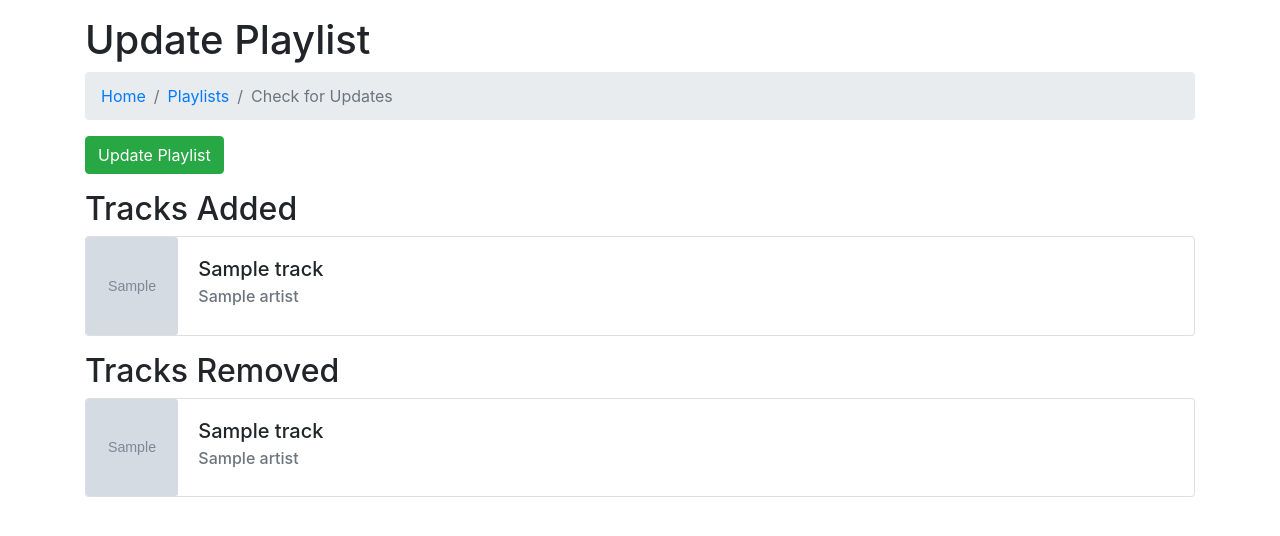
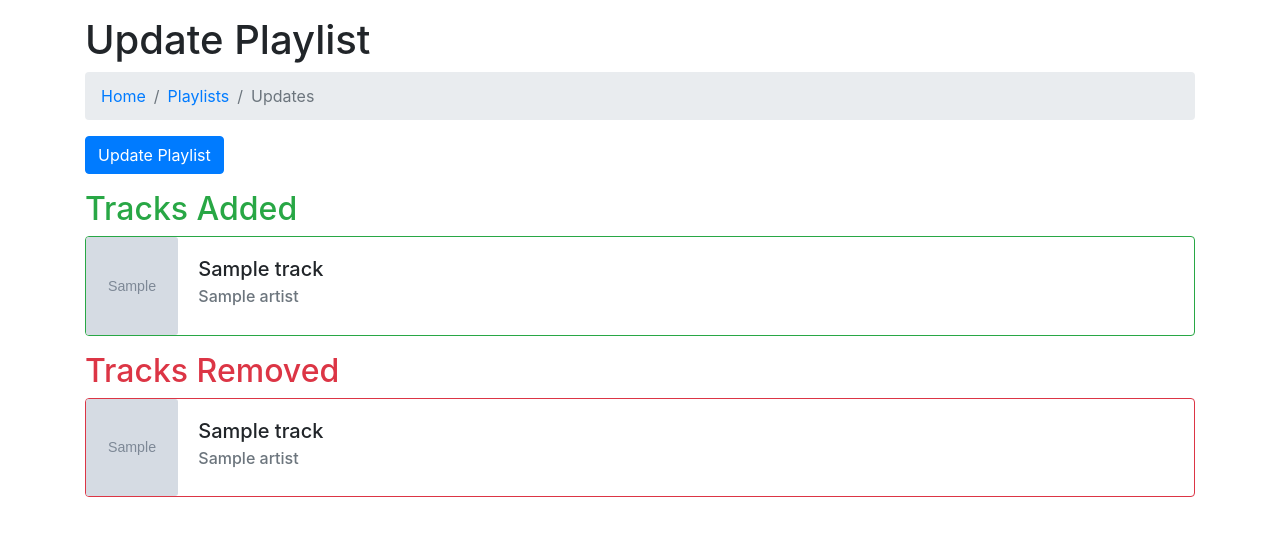
Before and after one commit to alexherdzik/spotify, a Flask app: template templates/check_playlist.html in a window 1280 px wide. Shown: the top 536 px of the page. Run offline with Flask 2, Linux system fonts and the light colour scheme; the template is opened without the code that fills it: most values are stand-ins (such as "Sample title", 1, 10 or a date in 2020); grey boxes marked "Sample" are stand-in pictures; some libraries are stand-ins or nearby versions.

Commit message:
Update playlist
Functionality for playlists to be updated has been added. Minor style tweaks.

```diff
--- a/app.py
+++ b/app.py
@@ -1,6 +1,6 @@
 from flask import Flask, request, redirect, render_template, url_for
 from flask_sqlalchemy import SQLAlchemy
-from spotify import app_authorization, user_authorization, get_spotify_username, get_user_top_tracks, get_user_top_tracks_uris, create_user_playlist, add_tracks_to_playlist, get_playlist_id, convert_time_range, check_user_playlist, get_playlist_tracks, get_tracks_added, get_tracks_removed
+from spotify import app_authorization, user_authorization, get_spotify_username, get_user_top_tracks, get_user_top_tracks_uris, create_user_playlist, add_tracks_to_playlist, get_playlist_id, convert_time_range, check_user_playlist, get_playlist_tracks, get_tracks_added, get_tracks_removed, replace_playlist_tracks
 
 app = Flask(__name__)
 
@@ -86,4 +86,12 @@ def check_playlist():
     tracks_new = get_user_top_tracks(playlist.time_range, playlist.tracks)
     tracks_added = get_tracks_added(tracks_new, tracks_old)
     tracks_removed = get_tracks_removed(tracks_old, tracks_new)
-    return render_template('check_playlist.html', tracks_added=tracks_added, tracks_removed=tracks_removed)
+    return render_template('check_playlist.html', playlist_id=playlist_id, tracks_added=tracks_added, tracks_removed=tracks_removed)
+
+@app.route('/update-playlist')
+def update_playlist():
+    playlist_id = request.args.get('id', type=str)
+    playlist = Playlist.query.filter_by(playlist_id=playlist_id).first()
+    user_top_tracks_uris = get_user_top_tracks_uris(playlist.time_range, playlist.tracks)
+    update = replace_playlist_tracks(playlist_id, user_top_tracks_uris)
+    return redirect(url_for('playlist', id=playlist_id))
--- a/spotify.py
+++ b/spotify.py
@@ -157,6 +157,15 @@ def get_tracks_removed(tracks_old, tracks_new):
             tracks_removed.append(track_old)
     return tracks_removed
 
+#Check status code at some point
+def replace_playlist_tracks(playlist_id, track_uris):
+    replace_playlist_tracks_api_endpoint = f'{SPOTIFY_API_URL}/playlists/{playlist_id}/tracks'
+    parameters = {
+        'uris': track_uris
+    }
+    replace_playlist_tracks_request = requests.put(replace_playlist_tracks_api_endpoint, json=parameters, headers=AUTHORIZATION_HEADER)
+    return
+
 """
 def insert_playlist(db, playlist_id, username, time_range, limit, created, updated):
     playlist = Playlist(playlist_id=playlist_id, username=username, time_range=time_range, tracks=limit, created=created, updated=updated)
--- a/templates/check_playlist.html
+++ b/templates/check_playlist.html
@@ -9,21 +9,21 @@ Update Playlist
   <ol class="breadcrumb">
     <li class="breadcrumb-item"><a href="{{ url_for('home') }}">Home</a></li>
     <li class="breadcrumb-item"><a href="{{ url_for('playlists') }}">Playlists</a></li>
-    <li class="breadcrumb-item active" aria-current="page">Check for Updates</li>
+    <li class="breadcrumb-item active" aria-current="page">Updates</li>
   </ol>
 </nav>
 
 <div class="row">
   <div class="col-12">
-    <a class="btn btn-success mb-3" href="">Update Playlist</a>
+    <a class="btn btn-primary mb-3" href="{{ url_for('update_playlist', id=playlist_id)}}">Update Playlist</a>
   </div>
 </div>
 
-<h2>Tracks Added</h2>
+<h2 class="text-success">Tracks Added</h2>
 {% for track in tracks_added %}
 <div class="row">
   <div class="col-12">
-    <div class="card mb-3">
+    <div class="card border-success mb-3">
       <div class="row no-gutters">
         <div class="col-1">
           <img src="{{ track.album.images[1].url }}" class="card-img h-100" alt="Album artwork">
@@ -42,11 +42,11 @@ Update Playlist
 </div>
 {% endfor %}
 
-<h2>Tracks Removed</h2>
+<h2 class="text-danger">Tracks Removed</h2>
 {% for track in tracks_removed %}
 <div class="row">
   <div class="col-12">
-    <div class="card mb-3">
+    <div class="card border-danger mb-3">
       <div class="row no-gutters">
         <div class="col-1">
           <img src="{{ track.track.album.images[1].url }}" class="card-img h-100" alt="Album artwork">
```
